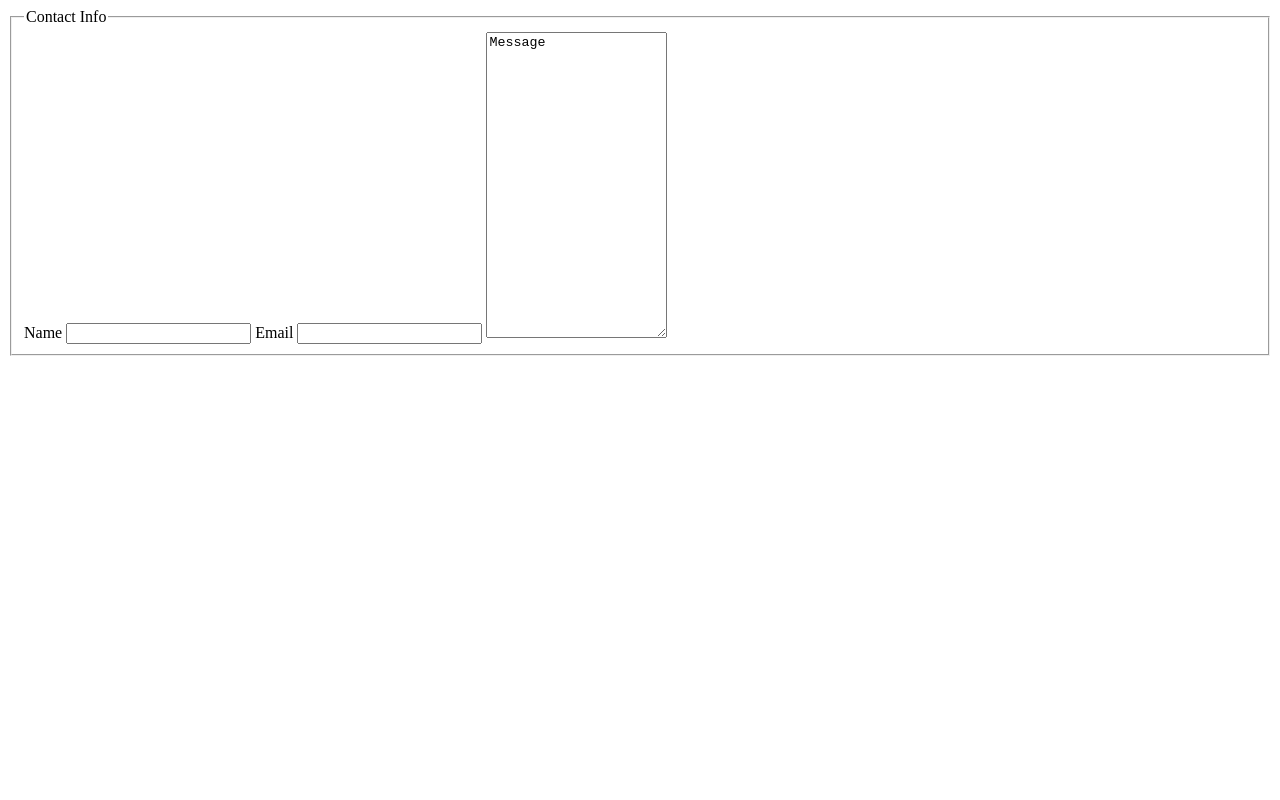
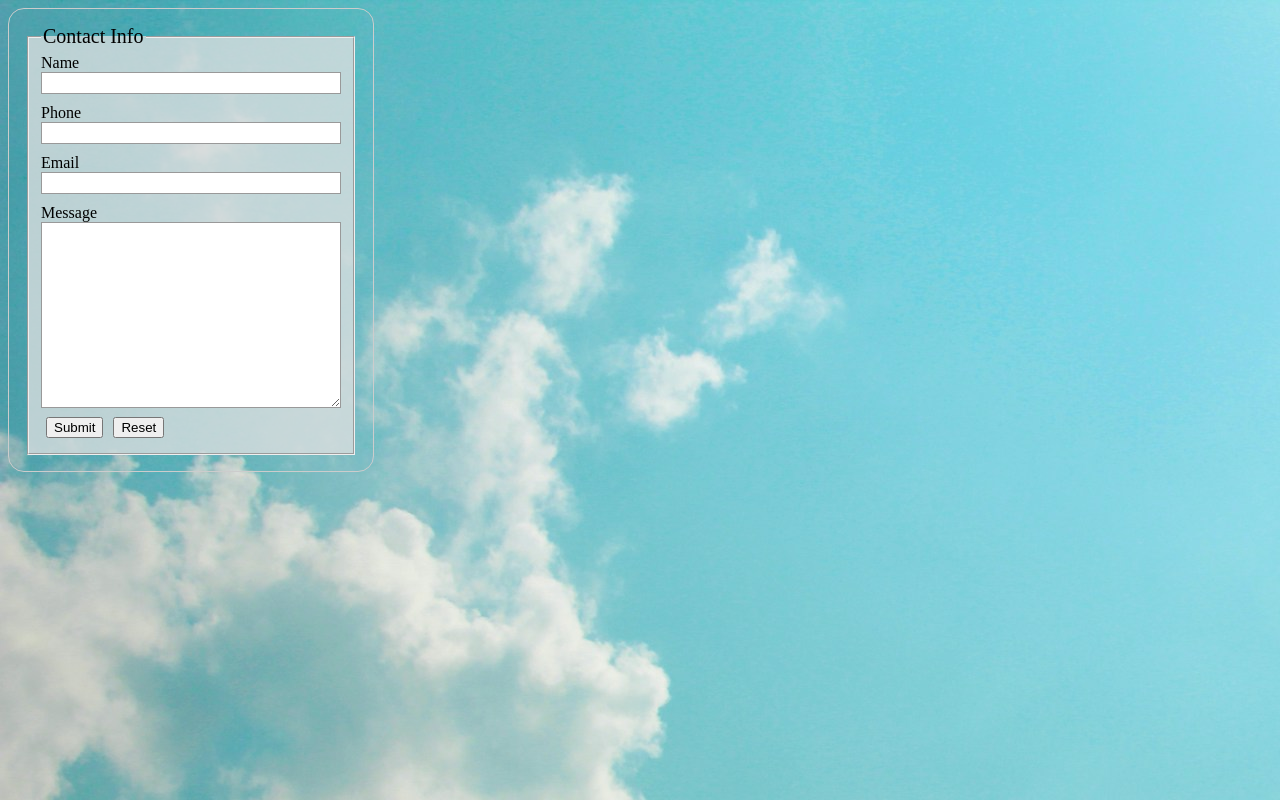
Before and after one commit to luka-danger/odin-projects, a plain HTML site: page forms/index.html in a window 1280 px wide. Drawn offline with Linux system fonts and the light colour scheme.

Commit message:
Lots of changes
Add background image, add padding, change form color, add opacity, add extra labels

```diff
--- a/forms/index.html
+++ b/forms/index.html
@@ -2,20 +2,32 @@
 <html lang="en">
 <head>
     <meta charset="UTF-8">
+    <link href="style.css" rel="stylesheet">
     <meta name="viewport" content="width=device-width, initial-scale=1.0">
     <title>Document</title>
 </head>
 <body>
-    <fieldset>
-        <legend>Contact Info</legend>
+    <form action="/my-handling-form-page" method="post">
+        <fieldset id="form-border">
+            <legend>Contact Info</legend>
 
-        <label for="name">Name</label>
-        <input type="text" id="name" name="name">
+            <label for="name" id="name-label">Name</label>
+            <input type="text" id="name" name="name">
 
-        <label for="email">Email</label>
-        <input type="email" id="email" name="email">
+            <label for="phone" id="phone-label">Phone</label>
+            <input type="text" id="phone" name="phone">
 
-        <textarea rows="20" cols="20" id="text-box">Message</textarea>
-    </fieldset>
+            <label for="email" id="mail-label">Email</label>
+            <input type="email" id="email" name="email">
+
+            <label for="msg" id="msg">Message</label>
+            <textarea rows="10" cols="10" id="text-box"></textarea>
+
+            <div id="button-div">
+                <button type="submit">Submit</button>
+                <button type="reset">Reset</button>
+            </div>
+        </fieldset>
+    </form>
 </body>
 </html>
--- /dev/null
+++ b/forms/style.css
@@ -0,0 +1,60 @@
+body {
+    display: flex;
+    background-image: url("sky.jpg");
+    background-repeat: repeat;
+}
+
+form {
+    padding: 1em;
+    border: 1px solid #ccc;
+    border-radius: 1em;
+}
+
+legend {
+    font-size: 20px;
+}
+
+#name-label {
+    display: flex
+}
+
+#phone-label {
+    display: flex;
+    margin-top: 10px;
+}
+
+#mail-label {
+    display: flex;
+    margin-top: 10px;
+}
+
+#msg {
+    display: flex;
+    margin-top: 10px;
+}
+
+#button-div {
+    display: flex;
+}
+
+button {
+    margin: 5px
+}
+
+#form-border {
+    background-color: rgba(225, 225, 225, 0.756)
+}
+
+input,
+textarea {
+  /* To make sure that all text fields have the same font settings
+     By default, textareas have a monospace font */
+  font: 1em sans-serif;
+
+  /* Uniform text field size */
+  width: 300px;
+  box-sizing: border-box;
+
+  /* Match form field borders */
+  border: 1px solid #999;
+}
```
Also changed, not shown: forms/form-data.html (added, +11 -0 lines), forms/sky.jpg (added).
